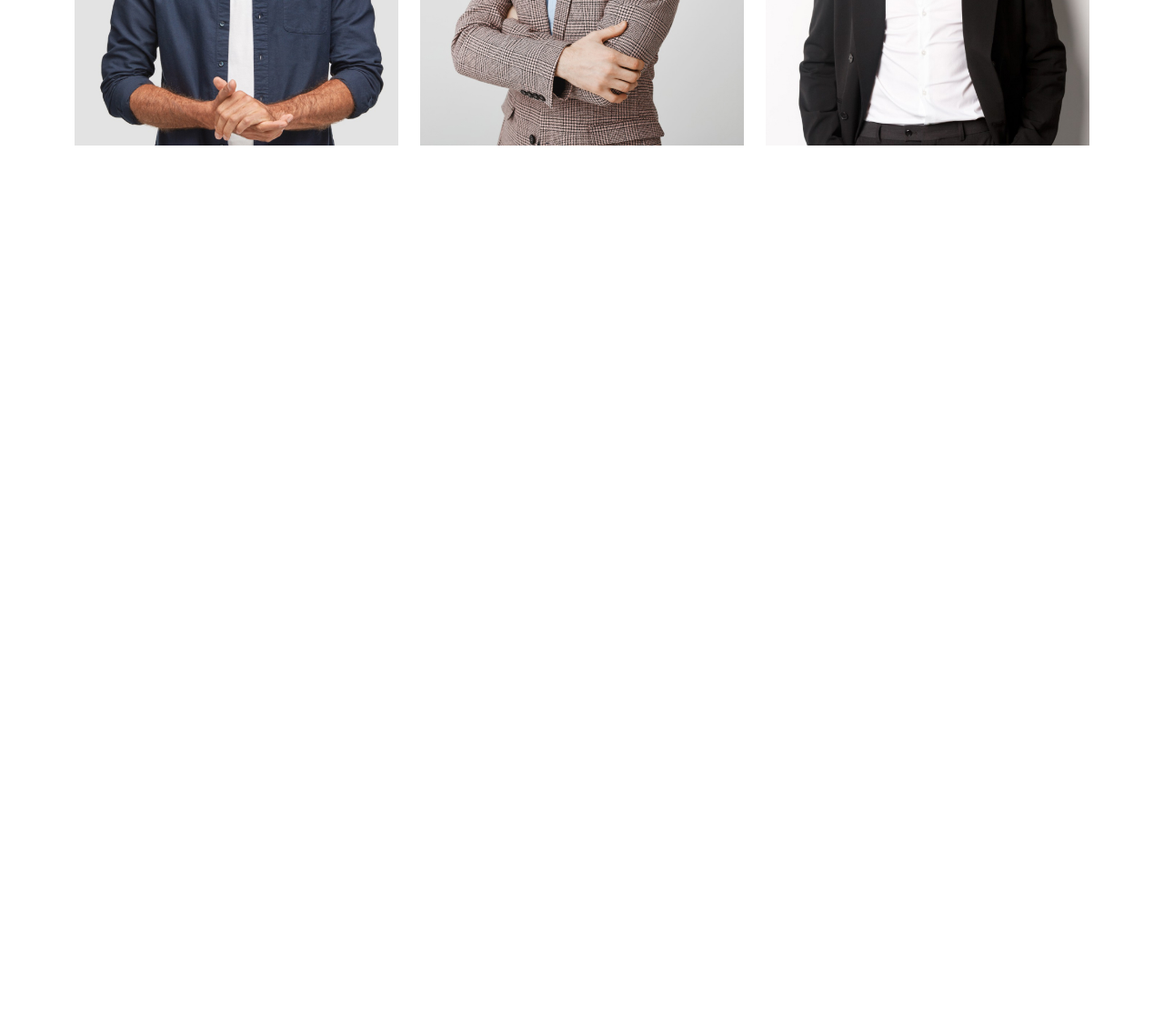
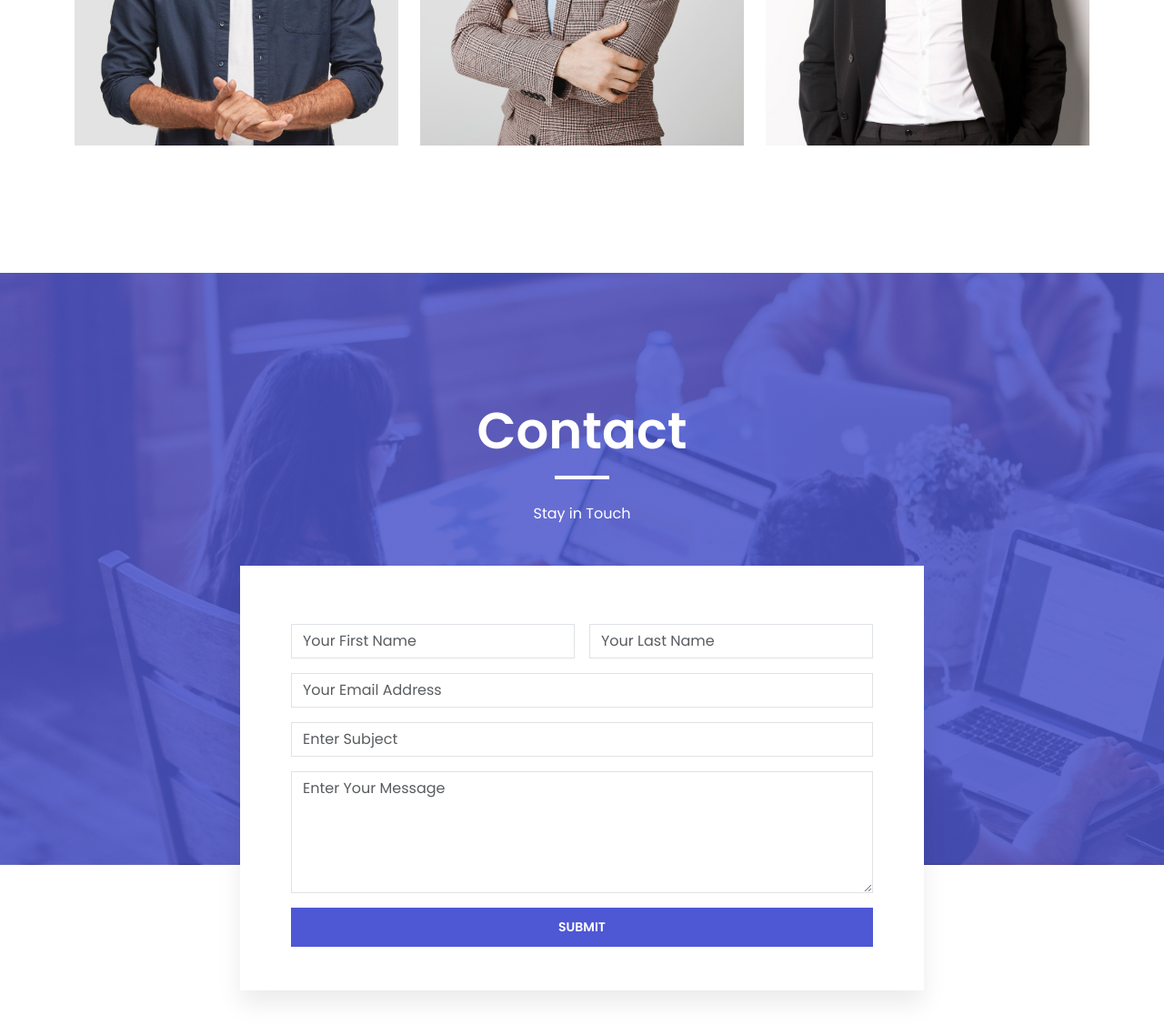
Before and after one commit to shuvo616/Elixir, a plain HTML site: page index.html in a window 1280 px wide. Shown: the part 6567-7705 px from the top of the page at 91% size. Before the commit the page ends 6867 px from the top, so only its background shows below. Drawn offline with nearby package versions, Linux system fonts and the light colour scheme; some packages are replaced by stand-ins of ours; a script that the page names is missing.

Commit message:
contact section with background completed

```diff
--- a/index.html
+++ b/index.html
@@ -526,6 +526,46 @@
             </div>
         </div>
     </section>
+    <!-- Contact -->
+    <section id="contact" class="section-padding">
+        <div class="container">
+            <div class="row">
+                <div class="col-12 text-center">
+                    <div class="section-title">
+                        <h1 class="display-4 fw-semibold text-white">Contact</h1>
+                        <div class="line bg-white"></div>
+                        <p class="text-white">Stay in Touch</p>
+                    </div>
+                </div>
+            </div>
+
+            <div class="row justify-content-center">
+                <div class="col-lg-8">
+                    <form action="" class="row g-3 p-lg-5 p-4 bg-white theme-shadow">
+                        <div class="form-group col-lg-6">
+                            <input type="text" class="form-control" placeholder="Your First Name">
+                        </div>
+                        <div class="form-group col-lg-6">
+                            <input type="text" class="form-control" placeholder="Your Last Name">
+                        </div>
+                        <div class="form-group col-lg-12">
+                            <input type="email" class="form-control" placeholder="Your Email Address">
+                        </div>
+                        <div class="form-group col-lg-12">
+                            <input type="text" class="form-control" placeholder="Enter Subject">
+                        </div>
+                        <div class="form-group col-lg-12">
+                            <textarea name="message" rows="5" class="form-control"
+                                placeholder="Enter Your Message"></textarea>
+                        </div>
+                        <div class="form-group col-lg-12 d-grid">
+                            <button class="btn btn-brand">Submit</button>
+                        </div>
+                    </form>
+                </div>
+            </div>
+        </div>
+    </section>
     <!-- Bootstrap 5.3 cdn -->
     <script src="https://cdn.jsdelivr.net/npm/bootstrap@5.3.0-alpha1/dist/js/bootstrap.bundle.min.js"></script>
     <!-- Fancy Box cdn  -->
--- a/style.css
+++ b/style.css
@@ -246,3 +246,31 @@ img {
     opacity: 1;
     bottom: 24px;
 }
+
+/* Contact */
+#contact {
+    position: relative;
+    z-index: 2;
+}
+
+#contact::after {
+    content: '';
+    width: 100%;
+    height: 70%;
+    background: linear-gradient(rgba(var(--c-brand-rgb), 0.8), rgba(var(--c-brand-rgb), 0.8)), url(imsges/counter.jpg);
+    background-position: center;
+    background-size: cover;
+    position: absolute;
+    top: 0;
+    left: 0;
+    z-index: -1;
+}
+
+#contact .form-control {
+    border-radius: 0;
+}
+
+#contact .form-control:focus {
+    box-shadow: none;
+    border-color: var(--c-brand);
+}
```
